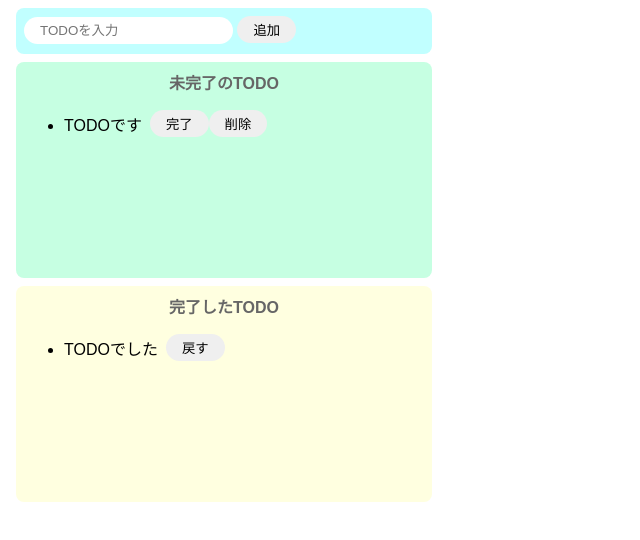
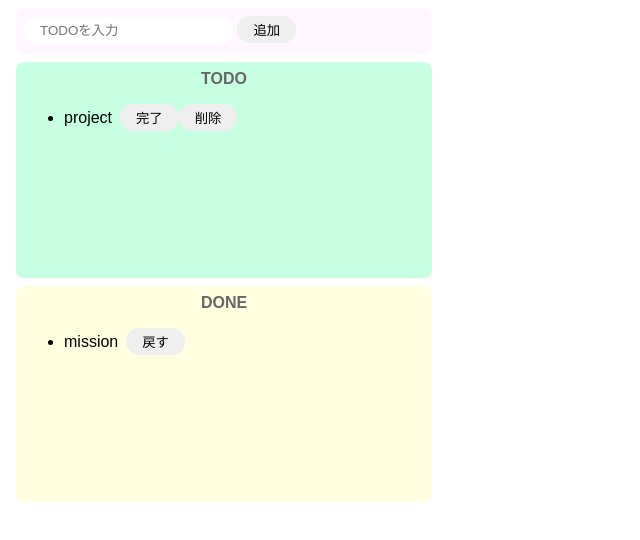
Before and after one commit to Manamu-K/todo-js, a website built with Parcel: page index.html in a window 1280 px wide. Shown: the whole page, without its empty margins (0-640 px from the left). Built offline with nearby package versions, Linux system fonts and the light colour scheme.

Commit message:
TODOに追加

```diff
--- a/index.html
+++ b/index.html
@@ -12,20 +12,20 @@
 		<button id="add-button">追加</button>
 	</div>
 	<div class="incomplete-area">
-		<p class="title">未完了のTODO</p>
+		<p class="title">TODO</p>
 		<ul id="incomplete-list">
 			<div class="list-row">
-				<li>TODOです</li>
+				<li>project</li>
 				<button>完了</button>
 				<button>削除</button>
 			</div>
 		<ul>
 	</div>
 	<div class="complete-area">
-		<p class="title">完了したTODO</p>
-		<ul>
+		<p class="title">DONE</p>
+		<ul id="complete-list">
 			<div class="list-row">
-				<li>TODOでした</li>
+				<li>mission</li>
 				<button>戻す</button>
 			</div>
 		</ul>
--- a/src/styles.css
+++ b/src/styles.css
@@ -26,7 +26,7 @@ li {
 }
 
 .input-area {
-  background-color: #c1ffff;
+  background-color: #fff6ff;
   width: 400px;
   height: 30px;
   padding: 8px;
```
Also changed, not shown: src/index.js (+52 -8 lines).
